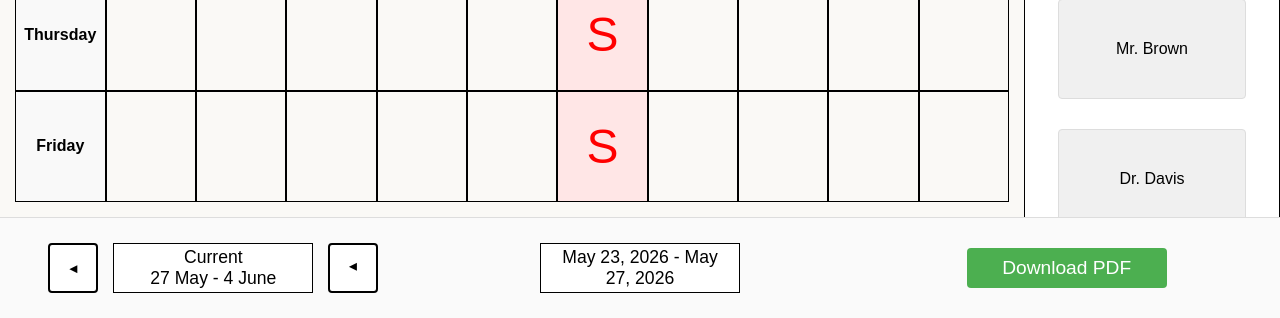
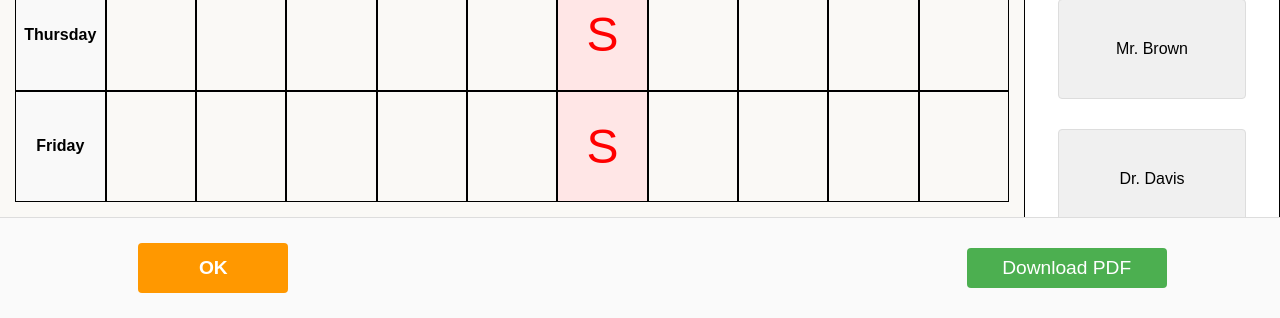
Before and after one commit to Satyanweshi01/Schedulo, a Flask app: page /editor/ in a window 1280 px wide. Shown: the part 482-800 px from the top of the page. Run offline with Flask 3, Linux system fonts and the light colour scheme.

Commit message:
Remove cell editing, week navigation, and local storage; implement JSON variable storage
Removed features:
- Cell editing (click to add subject prompts)
- Week navigation (Previous/Next buttons)
- Local storage persistence

New functionality:
- OK button to store schedule JSON in variable for backend use
- Simplified control panel with just OK and Download PDF buttons
- JSON stored in scheduleState.storedJSON accessible via getStoredJSON()
- Added backend integration functions (submitScheduleToBackend)

Updated CSS:
- Added OK button styling (orange color with hover effects)
- Removed navigation arrow button styles
- Hidden date range display

Updated HTML:
- Simplified control panel with OK and Download PDF only
- Removed week navigation buttons and date displays

Updated README:
- Documented JSON variable storage approach
- Removed instructions for removed features
- Added console commands for backend integration
- Clarified session-only data (no persistence)

```diff
--- a/app/blueprints/editor/templates/editor.html
+++ b/app/blueprints/editor/templates/editor.html
@@ -96,28 +96,24 @@
                 <!-- Teacher cards are dynamically generated by JavaScript -->
             </div>
 
-            <!-- Control Panel: navigation, date range, and export options -->
+            <!-- Control Panel: buttons for storing JSON and PDF export -->
             <div class="control-area">
-                <!-- Left Control: Week Navigation (Previous/Current/Next) -->
+                <!-- Left Control: OK Button to store JSON in variable -->
                 <div class="control-item">
-                    <div class="btn-arrow btn-prev">
-                        <button title="Previous week">◄</button>
-                    </div>
-                    <div class="sheet-info">Current<br />27 May - 4 June</div>
-                    <div class="btn-arrow btn-next">
-                        <button title="Next week">►</button>
+                    <div class="btn-ok">
+                        <button title="Store schedule JSON for backend submission">OK</button>
                     </div>
                 </div>
 
-                <!-- Center Control: Current Week Display -->
+                <!-- Center Control: Placeholder/Info -->
                 <div class="control-item">
-                    <div class="sheet-info">27 May - 4 June</div>
+                    <!-- Reserved for future use -->
                 </div>
 
-                <!-- Right Control: Export Options -->
+                <!-- Right Control: Export to PDF -->
                 <div class="control-item">
                     <div class="btn-download">
-                        <button title="Export schedule to PDF and JSON">Download PDF</button>
+                        <button title="Download schedule as PDF">Download PDF</button>
                     </div>
                 </div>
             </div>
--- a/app/static/css/editor.css
+++ b/app/static/css/editor.css
@@ -146,46 +146,32 @@ main {
     gap: 15px;
 }
 
-/* Navigation arrow button styling */
-.btn-arrow {
-    width: 50px;
+/* OK button - stores schedule JSON in variable */
+.btn-ok button {
+    width: 150px;
     height: 50px;
-}
-
-.btn-arrow button {
-    width: 50px;
-    height: 50px;
-    border: 2px solid #000000;
-    background-color: #ffffff;
-    background-size: 60%;
-    background-repeat: no-repeat;
-    background-position: center;
+    font-size: 1.2rem;
+    font-weight: 600;
     cursor: pointer;
+    background-color: #FF9800;
+    color: white;
+    border: none;
     border-radius: 4px;
     transition: background-color 0.2s ease;
 }
 
-.btn-arrow button:hover {
-    background-color: #f0f0f0;
+.btn-ok button:hover {
+    background-color: #F57C00;
 }
 
-/* Next button is rotated 180 degrees */
-.btn-next {
-    transform: rotate(180deg);
+.btn-ok button:active {
+    background-color: #E65100;
+    transform: scale(0.98);
 }
 
-/* Info display for current week/date range */
+/* Info display for current week/date range - currently not in use */
 .sheet-info {
-    width: 200px;
-    height: 50px;
-    border: 1px solid #000000;
-    display: flex;
-    justify-content: center;
-    align-items: center;
-    text-align: center;
-    font-size: 1.1rem;
-    background-color: #ffffff;
-    padding: 10px;
+    display: none;
 }
 
 /* PDF download button styling */
--- a/app/static/js/editor.js
+++ b/app/static/js/editor.js
@@ -1,6 +1,6 @@
 /**
  * Schedulo Editor - Main JavaScript Controller
- * Handles schedule management, data persistence, and JSON export
+ * Handles schedule management and JSON storage for backend processing
  */
 
 // Global state object to manage all schedule data
@@ -10,12 +10,6 @@ const scheduleState = {
 
     // Currently selected teacher
     selectedTeacher: null,
-
-    // Current week range for display
-    currentWeek: {
-        start: new Date(),
-        end: new Date()
-    },
 
     // All available teachers (populated from backend)
     teachers: [],
@@ -37,7 +31,10 @@ const scheduleState = {
     ],
 
     // Days of the week
-    days: ['Monday', 'Tuesday', 'Wednesday', 'Thursday', 'Friday']
+    days: ['Monday', 'Tuesday', 'Wednesday', 'Thursday', 'Friday'],
+
+    // Stored JSON data - will hold the schedule JSON when OK is pressed
+    storedJSON: null
 };
 
 /**
@@ -47,7 +44,6 @@ const scheduleState = {
 document.addEventListener('DOMContentLoaded', function() {
     initializeEditor();
     setupEventListeners();
-    loadScheduleFromLocalStorage();
     renderTeacherCards();
 });
 
@@ -78,24 +74,12 @@ function initializeEditor() {
             };
         });
     });
-
-    updateWeekDisplay();
 }
 
 /**
  * Setup all event listeners for interactive elements
  */
 function setupEventListeners() {
-    // Grid cell click handler - allows editing schedule entries
-    document.querySelectorAll('.box:not(.th):not(.day):not(.recess)').forEach(box => {
-        box.addEventListener('click', function(e) {
-            const cellData = getCellDataFromElement(this);
-            if (cellData) {
-                openCellEditor(cellData, this);
-            }
-        });
-    });
-
     // Teacher card selection
     document.querySelectorAll('.card').forEach(card => {
         card.addEventListener('click', function() {
@@ -103,12 +87,9 @@ function setupEventListeners() {
         });
     });
 
-    // Navigation buttons
-    const prevBtn = document.querySelector('.btn-prev button');
-    const nextBtn = document.querySelector('.btn-next button');
-
-    if (prevBtn) prevBtn.addEventListener('click', navigatePreviousWeek);
-    if (nextBtn) nextBtn.addEventListener('click', navigateNextWeek);
+    // OK button - stores JSON in variable for backend use
+    const okBtn = document.querySelector('.btn-ok button');
+    if (okBtn) okBtn.addEventListener('click', storeScheduleJSON);
 
     // PDF download button
     const downloadBtn = document.querySelector('.btn-download button');
@@ -120,64 +101,6 @@ function setupEventListeners() {
         searchInput.addEventListener('input', function(e) {
             filterTeachers(e.target.value);
         });
-    }
-}
-
-/**
- * Extract position data from a grid cell element
- * @param {Element} element - The cell element clicked
- * @returns {Object} Object with day, timeSlot, and element reference
- */
-function getCellDataFromElement(element) {
-    // Count position in grid to determine day and time slot
-    const allBoxes = Array.from(document.querySelectorAll('.box'));
-    const cellIndex = allBoxes.indexOf(element);
-
-    if (cellIndex < 11) return null; // Header row
-
-    // Formula: each day has 11 columns (day + stream + 9 time slots)
-    const adjustedIndex = cellIndex - 11;
-    const dayIndex = Math.floor(adjustedIndex / 11);
-    const colIndex = adjustedIndex % 11;
-
-    // Columns: 0=day, 1=stream, 2-10=time slots
-    if (colIndex < 2) return null; // Day/stream columns
-
-    const day = scheduleState.days[dayIndex];
-    const timeSlot = scheduleState.timeSlots[colIndex - 2];
-
-    return { day, timeSlot, element };
-}
-
-/**
- * Open editor modal for a specific schedule cell
- * @param {Object} cellData - Contains day and timeSlot
- * @param {Element} cellElement - The cell HTML element
- */
-function openCellEditor(cellData, cellElement) {
-    const { day, timeSlot } = cellData;
-
-    // Create modal content dynamically
-    const subjectInput = prompt('Enter subject name:',
-        scheduleState.schedule[day][timeSlot].subject || '');
-
-    if (subjectInput !== null) {
-        // Update schedule data
-        scheduleState.schedule[day][timeSlot] = {
-            subject: subjectInput,
-            teacher: scheduleState.selectedTeacher || '',
-            stream: 'CSE' // TODO: Make this dynamic based on selection
-        };
-
-        // Update cell display
-        cellElement.textContent = subjectInput;
-        cellElement.classList.add('scheduled');
-
-        // Save to local storage
-        saveScheduleToLocalStorage();
-
-        // Update JSON export in real-time
-        console.log('Schedule updated:', scheduleState.schedule);
     }
 }
 
@@ -198,62 +121,6 @@ function selectTeacher(cardElement) {
     scheduleState.selectedTeacher = cardElement.textContent.trim();
 
     console.log('Selected teacher:', scheduleState.selectedTeacher);
-}
-
-/**
- * Navigate to previous week
- */
-function navigatePreviousWeek() {
-    const week = 7; // Days in a week
-    scheduleState.currentWeek.start.setDate(
-        scheduleState.currentWeek.start.getDate() - week
-    );
-    scheduleState.currentWeek.end.setDate(
-        scheduleState.currentWeek.end.getDate() - week
-    );
-    updateWeekDisplay();
-}
-
-/**
- * Navigate to next week
- */
-function navigateNextWeek() {
-    const week = 7;
-    scheduleState.currentWeek.start.setDate(
-        scheduleState.currentWeek.start.getDate() + week
-    );
-    scheduleState.currentWeek.end.setDate(
-        scheduleState.currentWeek.end.getDate() + week
-    );
-    updateWeekDisplay();
-}
-
-/**
- * Update the week display in the control panel
- */
-function updateWeekDisplay() {
-    const start = formatDate(scheduleState.currentWeek.start);
-    const end = new Date(scheduleState.currentWeek.start);
-    end.setDate(end.getDate() + 4); // Friday
-    const endFormatted = formatDate(end);
-
-    const dateDisplay = `${start} - ${endFormatted}`;
-
-    document.querySelectorAll('.sheet-info').forEach(info => {
-        if (info.textContent.includes('Current') === false) {
-            info.textContent = dateDisplay;
-        }
-    });
-}
-
-/**
- * Format date to DD MMM YYYY format
- * @param {Date} date - Date object to format
- * @returns {string} Formatted date string
- */
-function formatDate(date) {
-    const options = { day: 'numeric', month: 'short', year: 'numeric' };
-    return date.toLocaleDateString('en-US', options);
 }
 
 /**
@@ -300,91 +167,40 @@ function filterTeachers(searchTerm) {
 }
 
 /**
- * Save schedule to browser's local storage
- */
-function saveScheduleToLocalStorage() {
-    const scheduleData = {
-        schedule: scheduleState.schedule,
-        lastUpdated: new Date().toISOString()
-    };
-
-    localStorage.setItem('scheduleData', JSON.stringify(scheduleData));
-    console.log('Schedule saved to local storage');
-}
-
-/**
- * Load schedule from browser's local storage
- */
-function loadScheduleFromLocalStorage() {
-    const saved = localStorage.getItem('scheduleData');
-
-    if (saved) {
-        try {
-            const data = JSON.parse(saved);
-            scheduleState.schedule = data.schedule;
-            console.log('Schedule loaded from local storage:', data.lastUpdated);
-        } catch (error) {
-            console.error('Error loading schedule from storage:', error);
-        }
-    }
-}
-
-/**
- * Generate JSON export of the current schedule
+ * Generate JSON structure of the current schedule
  * Format: {
- *   metadata: { exportDate, week },
+ *   metadata: { creationDate, institution },
  *   schedule: {
  *     Monday: { timeSlot: { subject, teacher, stream } },
  *     ...
- *   }
+ *   },
+ *   teachers: [{ id, name }, ...]
  * }
  * @returns {Object} Complete schedule data in JSON format
  */
 function generateScheduleJSON() {
     const scheduleJSON = {
         metadata: {
-            exportDate: new Date().toISOString(),
-            weekStart: formatDate(scheduleState.currentWeek.start),
-            weekEnd: (() => {
-                const end = new Date(scheduleState.currentWeek.start);
-                end.setDate(end.getDate() + 4);
-                return formatDate(end);
-            })(),
-            institution: 'Your Institution Name' // TODO: Make configurable
+            creationDate: new Date().toISOString(),
+            institution: 'Your Institution Name'
         },
         schedule: scheduleState.schedule,
-        teachers: scheduleState.teachers,
-        metadata_info: {
-            description: 'Class schedule data exported from Schedulo',
-            version: '1.0',
-            format: 'JSON'
-        }
+        teachers: scheduleState.teachers
     };
 
     return scheduleJSON;
 }
 
 /**
- * Download schedule as JSON file
+ * Store schedule JSON in variable for backend use
+ * This function is called when "OK" button is pressed
+ * The JSON is stored in scheduleState.storedJSON and ready to be sent to backend
  */
-function downloadScheduleJSON() {
-    const scheduleJSON = generateScheduleJSON();
-    const jsonString = JSON.stringify(scheduleJSON, null, 2);
+function storeScheduleJSON() {
+    scheduleState.storedJSON = generateScheduleJSON();
 
-    // Create blob and download
-    const blob = new Blob([jsonString], { type: 'application/json' });
-    const url = URL.createObjectURL(blob);
-    const a = document.createElement('a');
-
-    a.href = url;
-    a.download = `schedule_${new Date().toISOString().split('T')[0]}.json`;
-
-    document.body.appendChild(a);
-    a.click();
-    document.body.removeChild(a);
-    URL.revokeObjectURL(url);
-
-    console.log('Schedule exported as JSON:', scheduleJSON);
+    console.log('Schedule JSON stored in variable:', scheduleState.storedJSON);
+    alert('Schedule data has been stored and is ready for submission to backend.');
 }
 
 /**
@@ -396,40 +212,34 @@ function exportToPDF() {
     console.log('Current schedule:', scheduleState.schedule);
 
     // TODO: Implement PDF export via backend API
-    alert('PDF export feature will be available soon. Schedule data has been logged to console.');
-
-    // For now, also export JSON
-    downloadScheduleJSON();
+    alert('PDF export feature will be available soon.');
 }
 
 /**
- * Clear all schedule data (for testing/reset)
+ * Get the stored JSON data - used by backend to retrieve schedule data
+ * @returns {Object|null} The stored schedule JSON or null if not yet stored
  */
-function clearSchedule() {
-    if (confirm('Are you sure you want to clear the entire schedule?')) {
-        scheduleState.schedule = {};
-        scheduleState.days.forEach(day => {
-            scheduleState.schedule[day] = {};
-            scheduleState.timeSlots.forEach(slot => {
-                scheduleState.schedule[day][slot] = {
-                    subject: '',
-                    teacher: '',
-                    stream: ''
-                };
-            });
-        });
-
-        document.querySelectorAll('.box.scheduled').forEach(box => {
-            box.textContent = '';
-            box.classList.remove('scheduled');
-        });
-
-        saveScheduleToLocalStorage();
-        console.log('Schedule cleared');
-    }
+function getStoredJSON() {
+    return scheduleState.storedJSON;
 }
 
-// Expose JSON export to window for easy access from console
-window.exportScheduleJSON = generateScheduleJSON;
-window.downloadScheduleJSON = downloadScheduleJSON;
-window.clearSchedule = clearSchedule;
+/**
+ * Submit stored JSON to backend API
+ * TODO: Implement actual backend API call
+ */
+function submitScheduleToBackend() {
+    if (!scheduleState.storedJSON) {
+        alert('Please click OK button first to prepare the schedule data.');
+        return;
+    }
+
+    // TODO: Replace with actual backend API endpoint
+    console.log('Submitting to backend:', scheduleState.storedJSON);
+    alert('Schedule submitted to backend (implementation pending)');
+}
+
+// Expose functions to window for backend access and debugging
+window.getStoredJSON = getStoredJSON;
+window.generateScheduleJSON = generateScheduleJSON;
+window.storeScheduleJSON = storeScheduleJSON;
+window.submitScheduleToBackend = submitScheduleToBackend;
```
Also changed, not shown: README.md.
